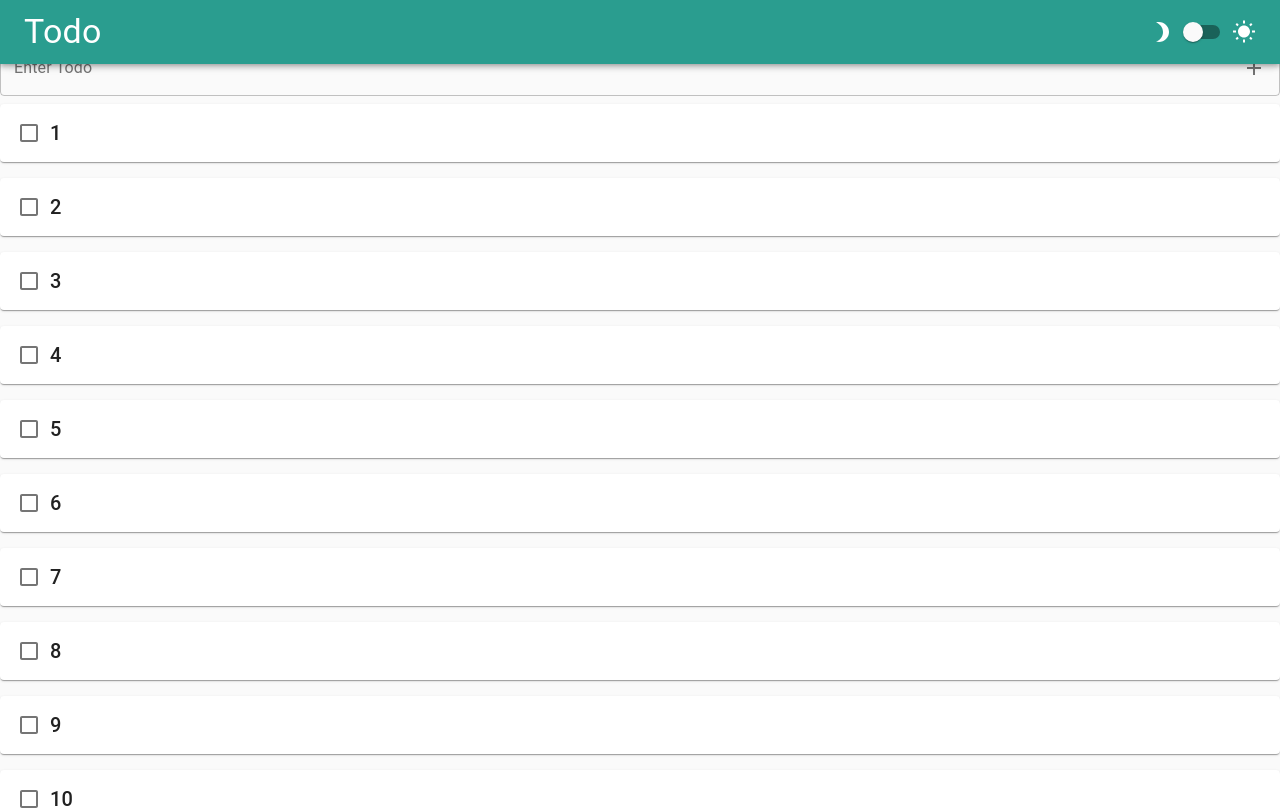
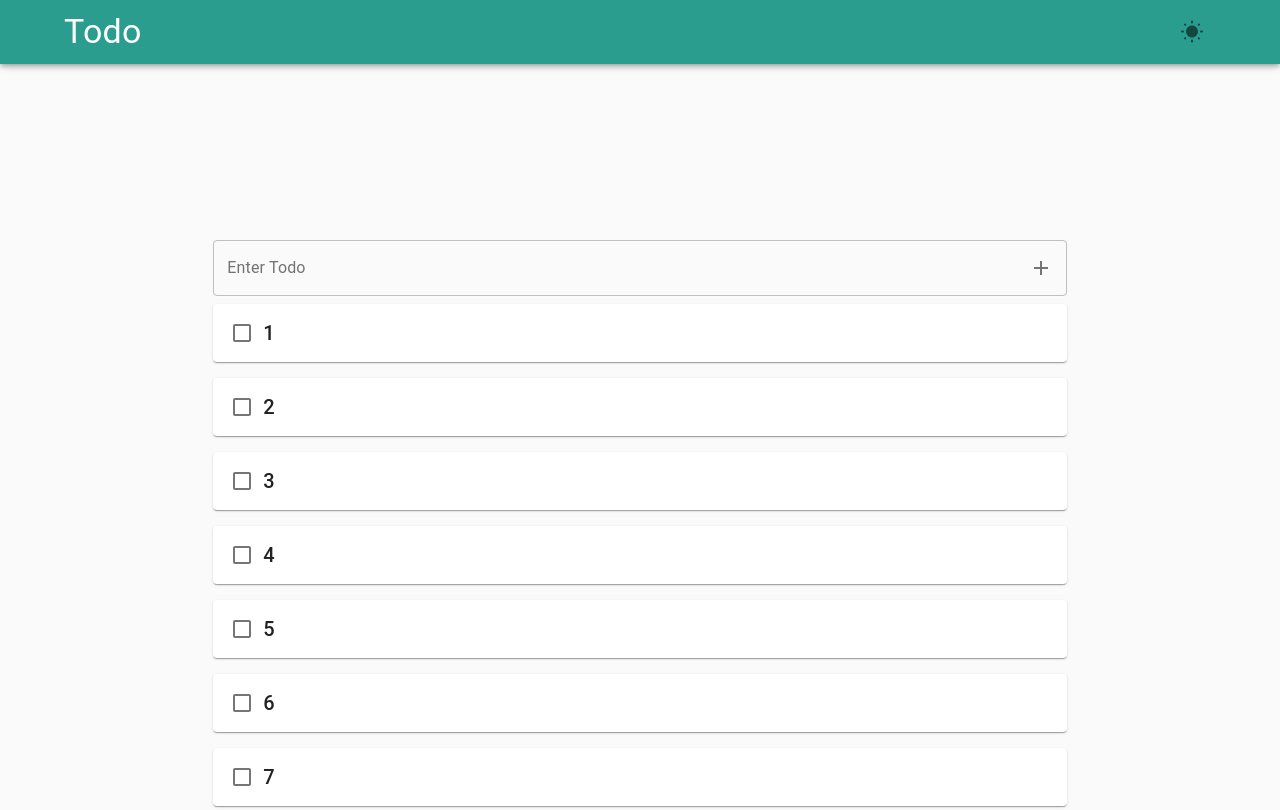
Before and after one commit to Harmy1104/todo-list, a React (Create React App) app: page / in a window 1280 px wide. Shown: the top 810 px of the page. Built offline with nearby package versions, Linux system fonts and the light colour scheme.

Commit message:
doing state management using context api

```diff
--- a/package.json
+++ b/package.json
@@ -11,6 +11,7 @@
     "react": "^17.0.1",
     "react-dom": "^17.0.1",
     "react-scripts": "4.0.0",
+    "uuid": "^8.3.1",
     "web-vitals": "^0.2.4"
   },
   "scripts": {
--- a/src/App.js
+++ b/src/App.js
@@ -1,32 +1,30 @@
-import {
-  createMuiTheme,
-  CssBaseline,
-  Grid,
-  makeStyles,
-  ThemeProvider,
-} from "@material-ui/core";
-import { cyan, lightBlue } from "@material-ui/core/colors";
-import { useState } from "react";
+import { CssBaseline, Grid, ThemeProvider } from "@material-ui/core";
+import { useContext } from "react";
 import Nav from "./conponants/Nav";
 import TodoList from "./conponants/TodoList";
-import ThemeContextProvider from "./context/ThemeContext";
+import ThemeContextProvider, { ThemeContext } from "./context/ThemeContext";
 
 const App = () => {
-  let [themeState, setThemeState] = useState(false);
+  const theme = useContext(ThemeContext);
+  console.log(theme);
 
   const setTheme = () => {
-    setThemeState((themeState = !themeState));
+    console.log("working");
   };
-
   return (
-    <ThemeProvider>
-      <CssBaseline />
-      <ThemeContextProvider>
-        <h1>hahaha its not working any more</h1>
-        <Nav onThemeToggleClick={setTheme} />
-        <TodoList />
-      </ThemeContextProvider>
-    </ThemeProvider>
+    <ThemeContextProvider>
+      <ThemeProvider>
+        <CssBaseline />
+        <Grid container justify="center">
+          <Grid item>
+            <Nav />
+          </Grid>
+          <Grid item xs={8}>
+            <TodoList />
+          </Grid>
+        </Grid>
+      </ThemeProvider>
+    </ThemeContextProvider>
   );
 };
 
--- a/src/conponants/Nav.js
+++ b/src/conponants/Nav.js
@@ -1,33 +1,28 @@
 import {
   AppBar,
+  IconButton,
   makeStyles,
-  Switch,
   Toolbar,
   Typography,
 } from "@material-ui/core";
-import { blueGrey, grey, orange } from "@material-ui/core/colors";
-import { Brightness3, WbSunny } from "@material-ui/icons";
+import { Brightness3, WbSunnyRounded } from "@material-ui/icons";
 import React, { useState } from "react";
 
-const Nav = ({ onThemeToggleClick }) => {
-  let [isThemeToggleChecked, setIsThemeToggleChecked] = useState(false);
-  const setTheme = (event) => {
-    setIsThemeToggleChecked((isThemeToggleChecked = event.target.checked));
-    onThemeToggleClick(isThemeToggleChecked);
+const Nav = () => {
+  const setTheme = () => {
+    console.log("working");
   };
 
   const classes = useStyles();
   return (
     <AppBar color="primary" classes={{ root: classes.root }}>
-      <Toolbar>
+      <Toolbar className={classes.toolBar}>
         <Typography variant="h4" className={classes.title}>
           Todo
         </Typography>
-        <div className={classes.toggleContainer}>
-          <Brightness3 />
-          <Switch checked={isThemeToggleChecked} onChange={setTheme} />
-          <WbSunny />
-        </div>
+        <IconButton onClick={setTheme} aria-label="mode">
+          <WbSunnyRounded />
+        </IconButton>
       </Toolbar>
     </AppBar>
   );
@@ -39,9 +34,8 @@ const useStyles = makeStyles((theme) => ({
     background: "#2a9d8f",
     color: "#fff",
   },
-  toggleContainer: {
-    display: "flex",
-    alignItems: "center",
+  toolBar: {
+    padding: "0 4rem",
   },
   title: {
     flexGrow: 1,
--- a/src/conponants/TodoList.js
+++ b/src/conponants/TodoList.js
@@ -17,7 +17,7 @@ const TodoList = () => {
   const classes = useStyles();
 
   return (
-    <Grid container>
+    <Grid container className={classes.root}>
       <Grid item xs={12}>
         <FormControl variant="outlined" style={{ width: "100%" }}>
           <InputLabel>{inputLabel}</InputLabel>
@@ -47,6 +47,10 @@ const TodoList = () => {
 };
 
 // CSS
-const useStyles = makeStyles((theme) => ({}));
+const useStyles = makeStyles((theme) => ({
+  root: {
+    marginTop: theme.spacing(30),
+  },
+}));
 
 export default TodoList;
--- a/src/context/ThemeContext.js
+++ b/src/context/ThemeContext.js
@@ -4,23 +4,36 @@ import React, { createContext, useState } from "react";
 
 export const ThemeContext = createContext();
 
-const ThemeContextProvider = (props) => {
-  const [theme, setTheme] = useState({
+const ThemeContextProvider = ({ children }) => {
+  const [theme, setTheme] = useState([
+    {
       isDarkMode: true,
-    ui: null,
-  });
+      ui: createMuiTheme({
+        palette: {
+          type: "dark",
+          primary: cyan,
+          secondary: lightBlue,
+        },
+      }),
+    },
+  ]);
 
-  const ui = createMuiTheme({
+  const toggleTheme = () => {
+    setTheme({
+      isDarkMode: !theme.isDarkMode,
+      ui: createMuiTheme({
         palette: {
           type: theme.isDarkMode ? "dark" : "light",
           primary: cyan,
           secondary: lightBlue,
         },
+      }),
     });
+  };
 
   return (
-    <ThemeContext.Provider value={{ theme }}>
-      {props.children}
+    <ThemeContext.Provider value={{ ...theme }}>
+      {children}
     </ThemeContext.Provider>
   );
 };
```
Also changed, not shown: 1 other file (tests, documents, lock files or other folders). Lines whose indentation alone changed are shown as unchanged.
